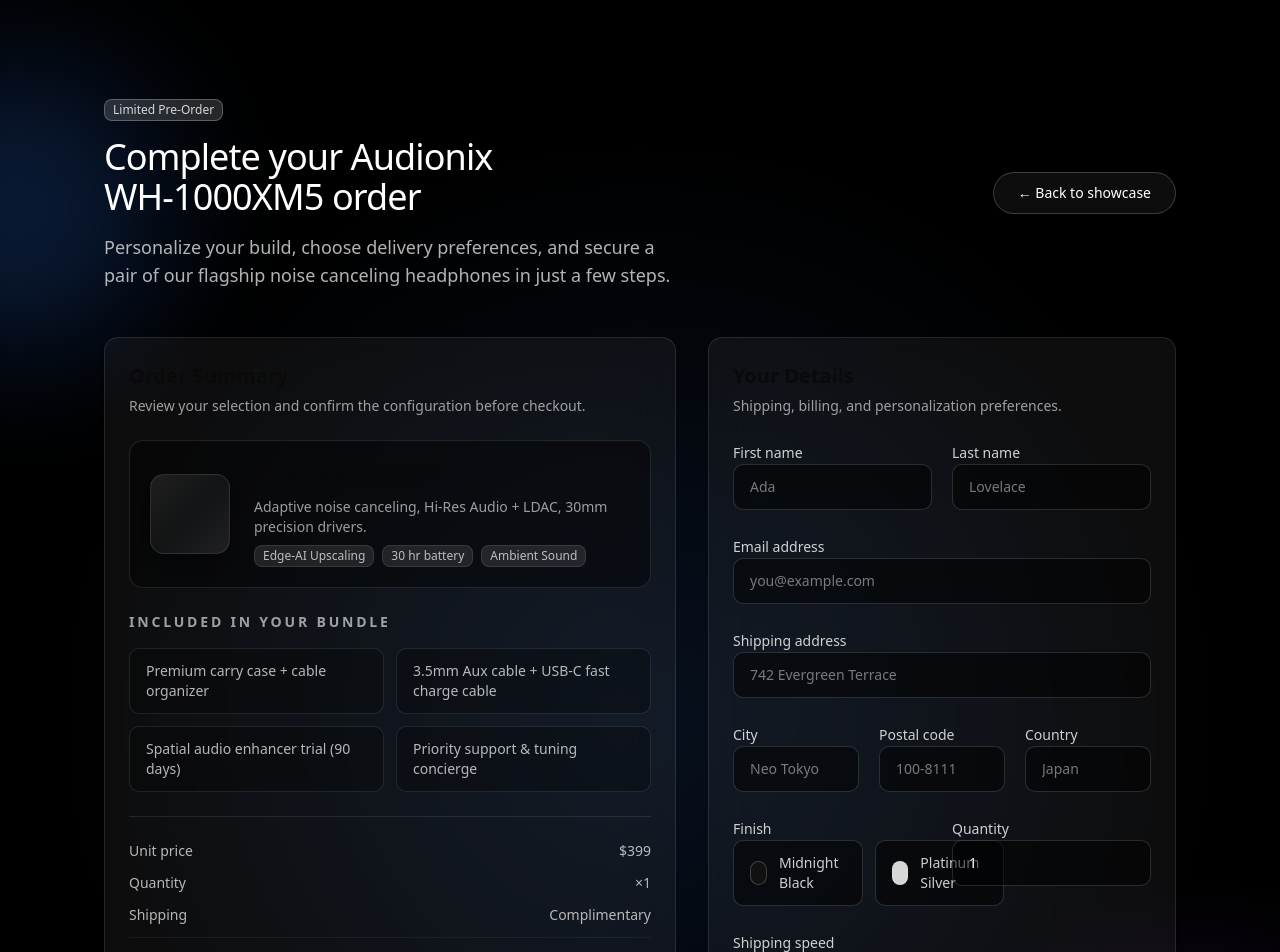
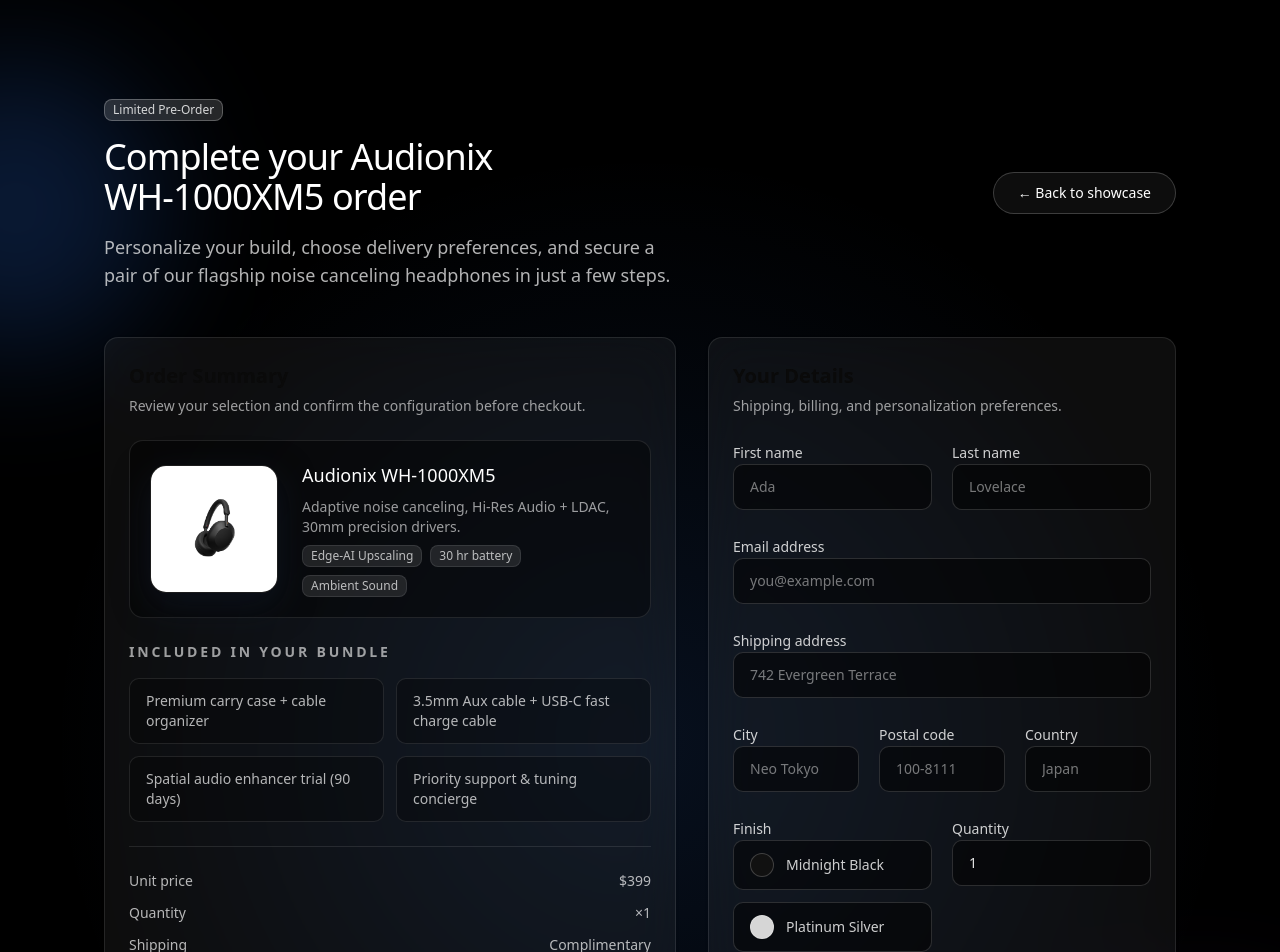
Before and after one commit to seolyam/3d-web, a Next.js app: page /order in a window 1280 px wide. Shown: the top 952 px of the page. Built offline with nearby package versions, Linux system fonts and the light colour scheme.

Commit message:
chore: improve ui

```diff
--- a/src/app/order/page.tsx
+++ b/src/app/order/page.tsx
@@ -1,6 +1,7 @@
 "use client";
 
 import Link from "next/link";
+import Image from "next/image";
 import { Badge } from "@/components/ui/badge";
 import { Button } from "@/components/ui/button";
 import {
@@ -12,7 +13,8 @@ import {
   CardTitle,
 } from "@/components/ui/card";
 import { Separator } from "@/components/ui/separator";
-import { useMemo, useState } from "react";
+import { AnimatePresence, motion } from "framer-motion";
+import { useEffect, useMemo, useRef, useState } from "react";
 
 const shippingOptions = [
   { id: "standard", label: "Standard Shipping", eta: "3–5 business days", cost: 0 },
@@ -28,6 +30,9 @@ const colors = [
 export default function OrderPage() {
   const [shipping, setShipping] = useState("standard");
   const [quantity, setQuantity] = useState(1);
+  const [orderStatus, setOrderStatus] = useState<"idle" | "success">("idle");
+  const [isSubmitting, setIsSubmitting] = useState(false);
+  const submitTimeoutRef = useRef<ReturnType<typeof setTimeout> | null>(null);
 
   const shippingCost = useMemo(() => {
     const selected = shippingOptions.find((option) => option.id === shipping);
@@ -36,6 +41,35 @@ export default function OrderPage() {
 
   const subtotal = 399 * quantity;
   const total = subtotal + shippingCost;
+
+  useEffect(() => {
+    return () => {
+      if (submitTimeoutRef.current) {
+        clearTimeout(submitTimeoutRef.current);
+      }
+    };
+  }, []);
+
+  const handleSubmit = (event: React.FormEvent<HTMLFormElement>) => {
+    event.preventDefault();
+    if (isSubmitting) {
+      return;
+    }
+
+    if (submitTimeoutRef.current) {
+      clearTimeout(submitTimeoutRef.current);
+      submitTimeoutRef.current = null;
+    }
+
+    setIsSubmitting(true);
+    setOrderStatus("idle");
+
+    submitTimeoutRef.current = setTimeout(() => {
+      setOrderStatus("success");
+      setIsSubmitting(false);
+      submitTimeoutRef.current = null;
+    }, 900);
+  };
 
   return (
     <div className="relative min-h-screen overflow-hidden bg-black text-white">
@@ -75,16 +109,24 @@ export default function OrderPage() {
             </CardHeader>
             <CardContent className="space-y-6">
               <div className="flex flex-col gap-4 rounded-xl border border-white/10 bg-black/40 p-5 md:flex-row md:items-center md:gap-6">
-                <div className="h-20 w-20 flex-shrink-0 rounded-xl border border-white/10 bg-gradient-to-br from-white/10 via-white/5 to-white/10 shadow-lg" />
-                <div className="space-y-2">
-                  <p className="text-lg font-medium">Audionix WH‑1000XM5</p>
+                <div className="relative mx-auto h-28 w-28 flex-shrink-0 overflow-hidden rounded-2xl border border-white/10 bg-black/60 shadow-[0_12px_35px_rgba(17,24,39,0.6)] md:mx-0 md:h-32 md:w-32">
+                  <Image
+                    src="/images/xm5.avif"
+                    alt="Audionix WH-1000XM5 headphones"
+                    fill
+                    priority
+                    className="object-cover object-center"
+                  />
+                </div>
+                <div className="space-y-2 text-center md:text-left">
+                  <p className="text-lg font-medium text-white">Audionix WH‑1000XM5</p>
                   <p className="text-sm text-white/60">
                     Adaptive noise canceling, Hi‑Res Audio + LDAC, 30mm precision drivers.
                   </p>
-                  <div className="flex flex-wrap items-center gap-2 text-xs text-white/50">
-                    <Badge className="bg-white/10 text-white/70 border-white/10">Edge-AI Upscaling</Badge>
-                    <Badge className="bg-white/10 text-white/70 border-white/10">30 hr battery</Badge>
-                    <Badge className="bg-white/10 text-white/70 border-white/10">Ambient Sound</Badge>
+                  <div className="flex flex-wrap items-center justify-center gap-2 text-xs text-white/50 md:justify-start">
+                    <Badge className="border-white/10 bg-white/10 text-white/70">Edge-AI Upscaling</Badge>
+                    <Badge className="border-white/10 bg-white/10 text-white/70">30 hr battery</Badge>
+                    <Badge className="border-white/10 bg-white/10 text-white/70">Ambient Sound</Badge>
                   </div>
                 </div>
               </div>
@@ -149,7 +191,27 @@ export default function OrderPage() {
               </CardDescription>
             </CardHeader>
             <CardContent>
-              <form className="space-y-6">
+              <AnimatePresence mode="wait">
+                {orderStatus === "success" && (
+                  <motion.div
+                    key="order-success"
+                    initial={{ opacity: 0, y: -12 }}
+                    animate={{ opacity: 1, y: 0 }}
+                    exit={{ opacity: 0, y: -12 }}
+                    transition={{ duration: 0.25, ease: "easeOut" }}
+                    className="mb-6 rounded-xl border border-emerald-400/30 bg-emerald-500/10 px-4 py-3 text-sm text-emerald-200 shadow-[0_0_25px_rgba(16,185,129,0.2)]"
+                    role="status"
+                    aria-live="polite"
+                  >
+                    <p className="font-medium text-emerald-100">Order placed successfully!</p>
+                    <p className="text-xs text-emerald-200/80">
+                      We&apos;ll send a confirmation email with tracking details as soon as it ships.
+                    </p>
+                  </motion.div>
+                )}
+              </AnimatePresence>
+
+              <form className="space-y-6" onSubmit={handleSubmit}>
                 <div className="grid gap-5 md:grid-cols-2">
                   <div className="space-y-2">
                     <label htmlFor="first-name" className="text-sm font-medium text-white/80">
@@ -245,11 +307,11 @@ export default function OrderPage() {
                 <div className="grid gap-5 md:grid-cols-2">
                   <div className="space-y-3">
                     <span className="text-sm font-medium text-white/80">Finish</span>
-                    <div className="flex gap-3">
+                    <div className="flex flex-wrap gap-3">
                       {colors.map((color) => (
                         <label
                           key={color.id}
-                          className="flex items-center gap-3 rounded-lg border border-white/15 bg-black/50 px-4 py-3 text-sm text-white/80 transition hover:border-white/30"
+                          className="flex flex-1 min-w-[140px] items-center gap-3 rounded-lg border border-white/15 bg-black/50 px-4 py-3 text-sm text-white/80 transition hover:border-white/30"
                         >
                           <input
                             type="radio"
@@ -277,6 +339,7 @@ export default function OrderPage() {
                       id="quantity"
                       name="quantity"
                       type="number"
+                      step={1}
                       min={1}
                       max={5}
                       value={quantity}
@@ -284,7 +347,8 @@ export default function OrderPage() {
                         const parsed = Number(event.target.value);
                         setQuantity(Number.isNaN(parsed) ? 1 : Math.min(Math.max(parsed, 1), 5));
                       }}
-                      className="w-full rounded-lg border border-white/15 bg-black/50 px-4 py-3 text-sm text-white/90 transition focus:border-white/40 focus:outline-none focus:ring-2 focus:ring-white/30"
+                      inputMode="numeric"
+                      className="w-full rounded-lg border border-white/15 bg-black/50 px-4 py-3 text-sm text-white/90 transition focus:border-white/40 focus:outline-none focus:ring-2 focus:ring-white/30 [appearance:textfield] [::-webkit-inner-spin-button]:appearance-none [::-webkit-outer-spin-button]:appearance-none"
                     />
                   </div>
                 </div>
@@ -319,8 +383,17 @@ export default function OrderPage() {
                   </div>
                 </div>
 
-                <Button type="submit" size="lg" className="w-full rounded-full px-7 py-6">
-                  Place Order
+                <Button
+                  type="submit"
+                  size="lg"
+                  className="w-full rounded-full px-7 py-6"
+                  disabled={isSubmitting}
+                >
+                  {isSubmitting
+                    ? "Processing..."
+                    : orderStatus === "success"
+                    ? "Order Placed"
+                    : "Place Order"}
                 </Button>
               </form>
             </CardContent>
```
Also changed, not shown: public/images/xm5.avif (added).
